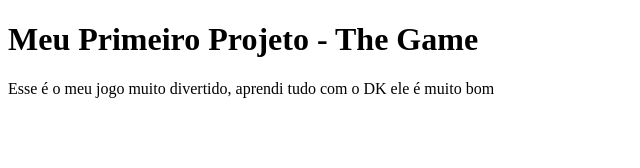
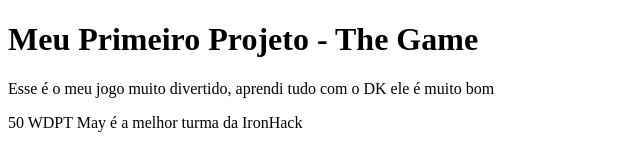
Before and after one commit to gsicuto/game_example, a plain HTML site: page index.html in a window 1280 px wide. Shown: the whole page, without its empty margins (0-640 px from the left). Drawn offline with Linux system fonts and the light colour scheme.

Commit message:
Includes feature 1

```diff
--- a/index.html
+++ b/index.html
@@ -10,5 +10,7 @@
   <h1>Meu Primeiro Projeto - The Game</h1>
 
   <p>Esse é o meu jogo muito divertido, aprendi tudo com o DK ele é muito bom</p>
+
+  <p>50 WDPT May é a melhor turma da IronHack</p>
 </body>
 </html>
```
